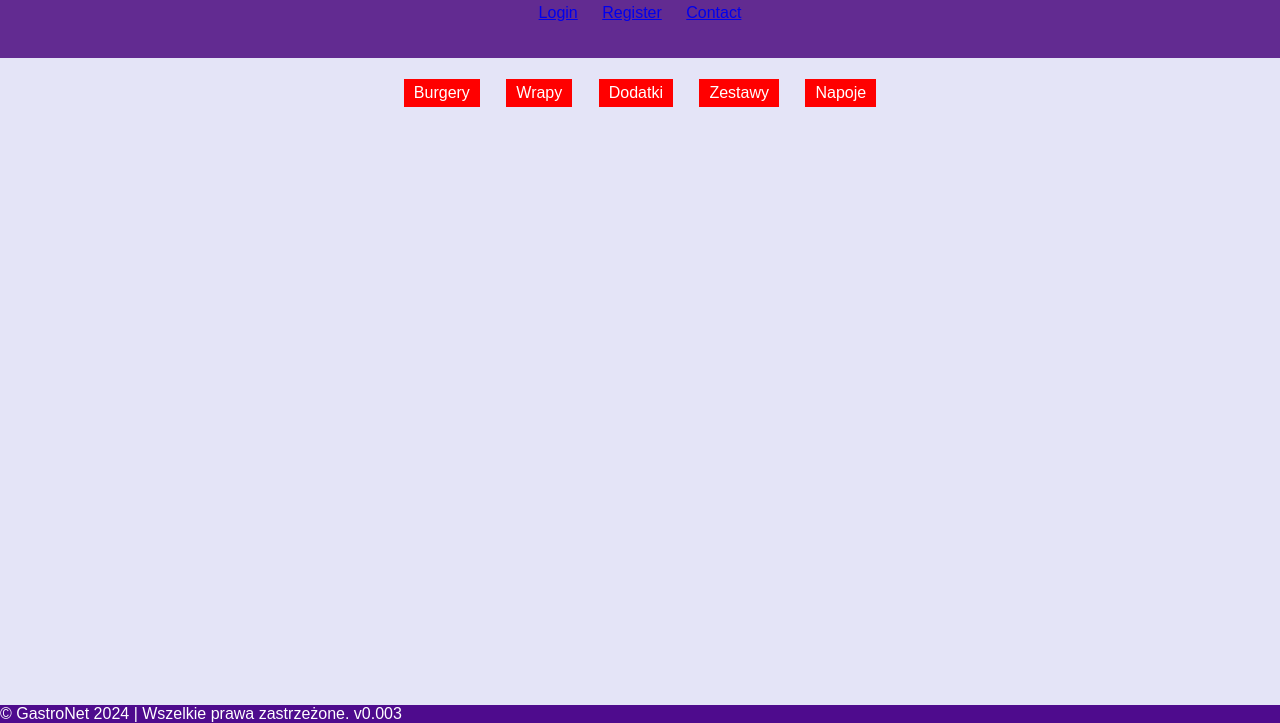
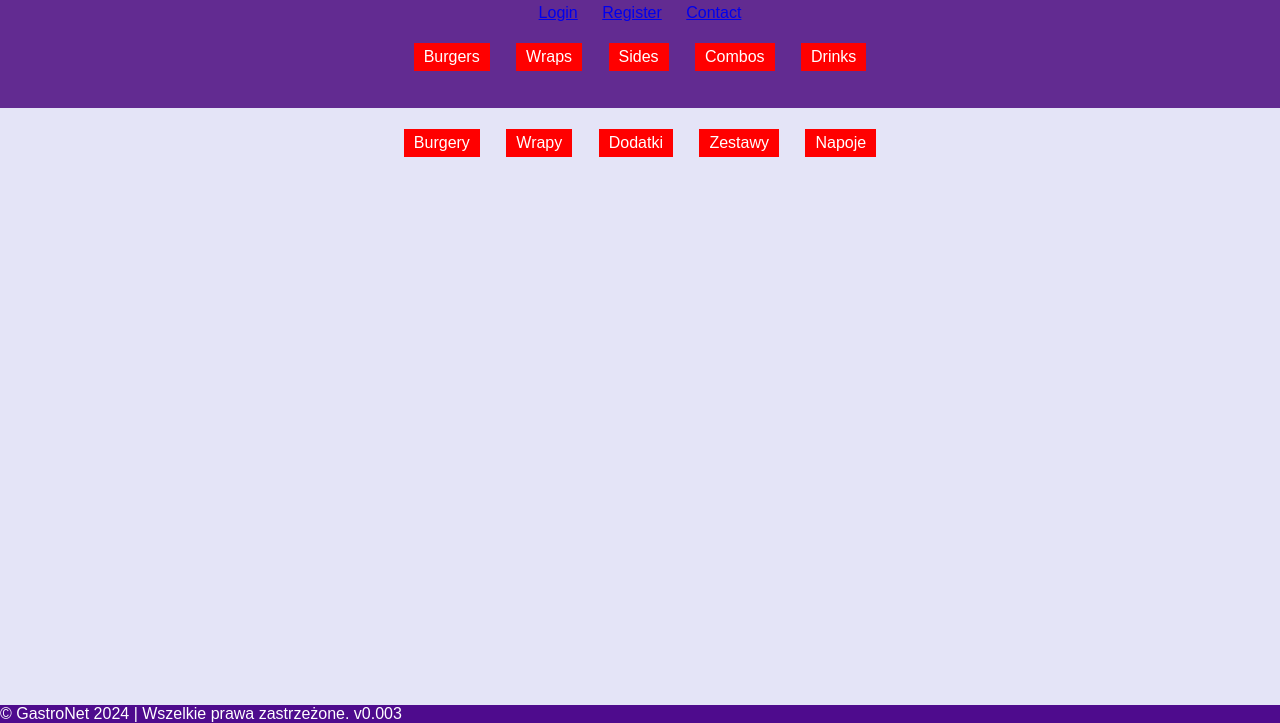
Before and after one commit to SamuSeen/gastronet, a plain HTML site: page index.html in a window 1280 px wide. Shown: the part 77-800 px from the top of the page. Drawn offline with Linux system fonts and the light colour scheme.

Commit message:
zmiana jezyka

```diff
--- a/index.html
+++ b/index.html
@@ -55,7 +55,15 @@
             <li><a href="#">Contact</a></li>
         </ul>
     </nav>
-
+    <nav>
+        <ul>
+            <li><button onclick="showProducts('burgers')">Burgers</button></li>
+            <li><button onclick="showProducts('wraps')">Wraps</button></li>
+            <li><button onclick="showProducts('sides')">Sides</button></li>
+            <li><button onclick="showProducts('combos')">Combos</button></li>
+            <li><button onclick="showProducts('drinks')">Drinks</button>
+        </ul>
+    </nav>
 </header>
 
 
```
